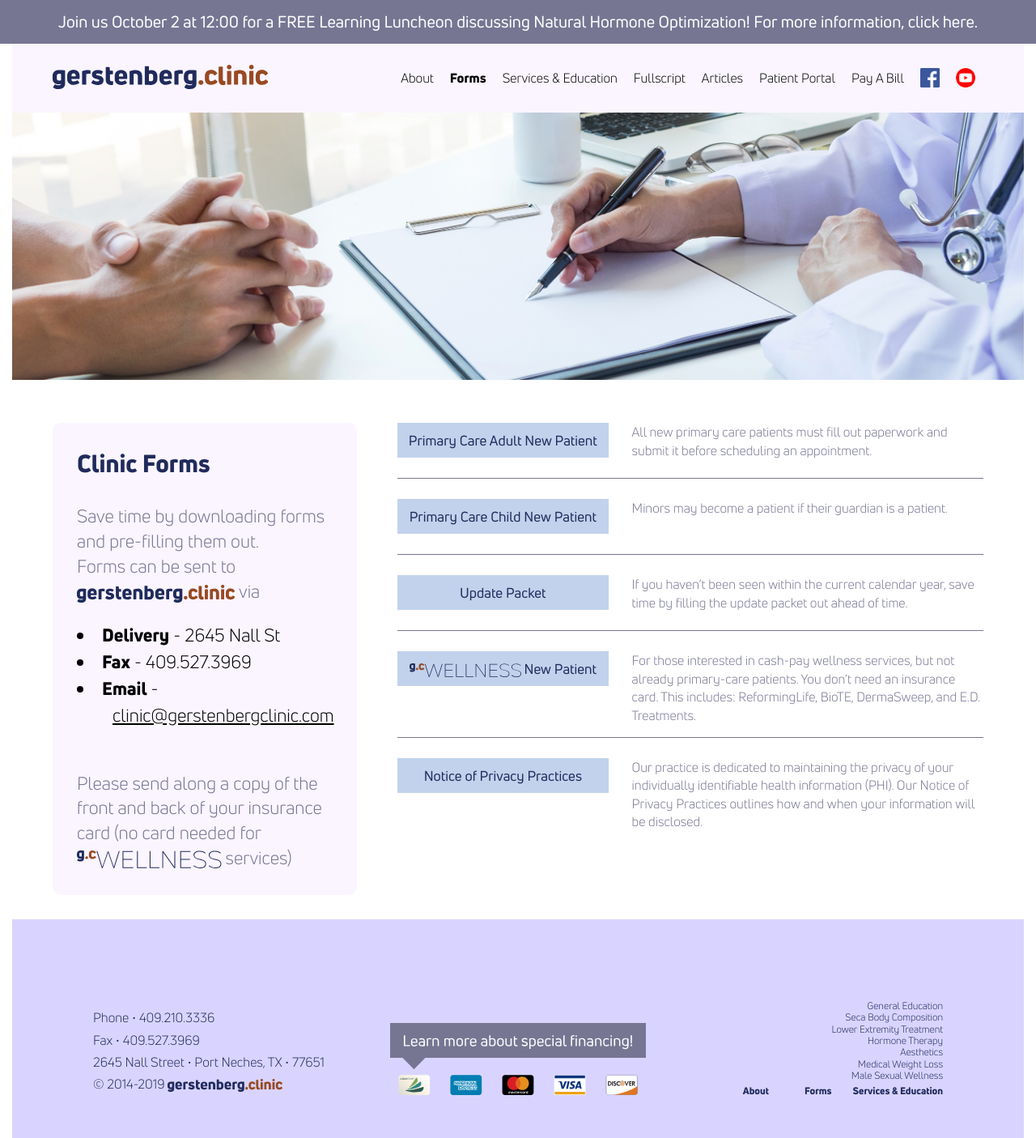
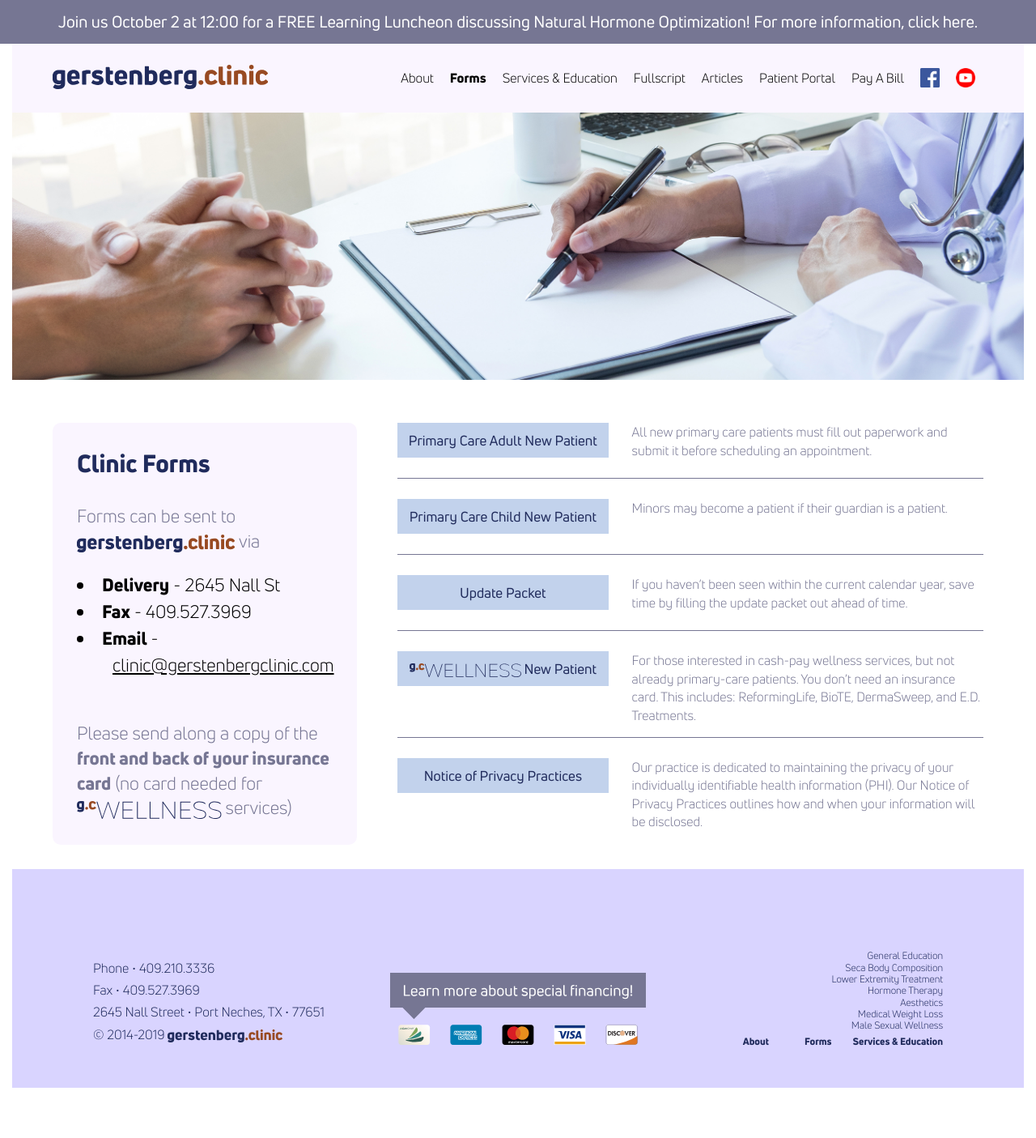
Before and after one commit to theneverwoods/gerstenberg.clinic, a Jekyll site: the page built from forms.html, in a window 1280 px wide. Shown: the whole page at 81% size. Built offline with Jekyll 4.4.1, drawn with Linux system fonts in a browser that asks for light colours; after the commit the page ends 1343 px from its top, so only the background shows below that.

Commit message:
Update forms.html

```diff
--- a/forms.html
+++ b/forms.html
@@ -9,14 +9,13 @@ stylesheet: forms
 <div class="row forms-row">
   <div class="third card light">
     <h2>Clinic Forms</h2>
-    <p>Save time by downloading forms and pre-filling them out.</p>
     <p>Forms can be sent to {% include svgs/logo.html %} via </p>
     <ul>
       <li> <b>Delivery</b> - 2645 Nall St
       <li> <b>Fax</b> - 409.527.3969
       <li> <b>Email</b> - <a href="mailto:clinic@gerstenbergclinic.com?Subject=Patient%20Forms" target="_top">clinic@gerstenbergclinic.com</a>
     </ul>
-    <p>Please send along a copy of the front and back of your insurance card (no card needed for {% include svgs/gc-wellness-abbreviated.html %} services)</p>
+    <p>Please send along a copy of the <b>front and back of your insurance card</b> (no card needed for {% include svgs/gc-wellness-abbreviated.html %} services)</p>
   </div>
   <div class="two-thirds">
     <div class="links-row">
```
